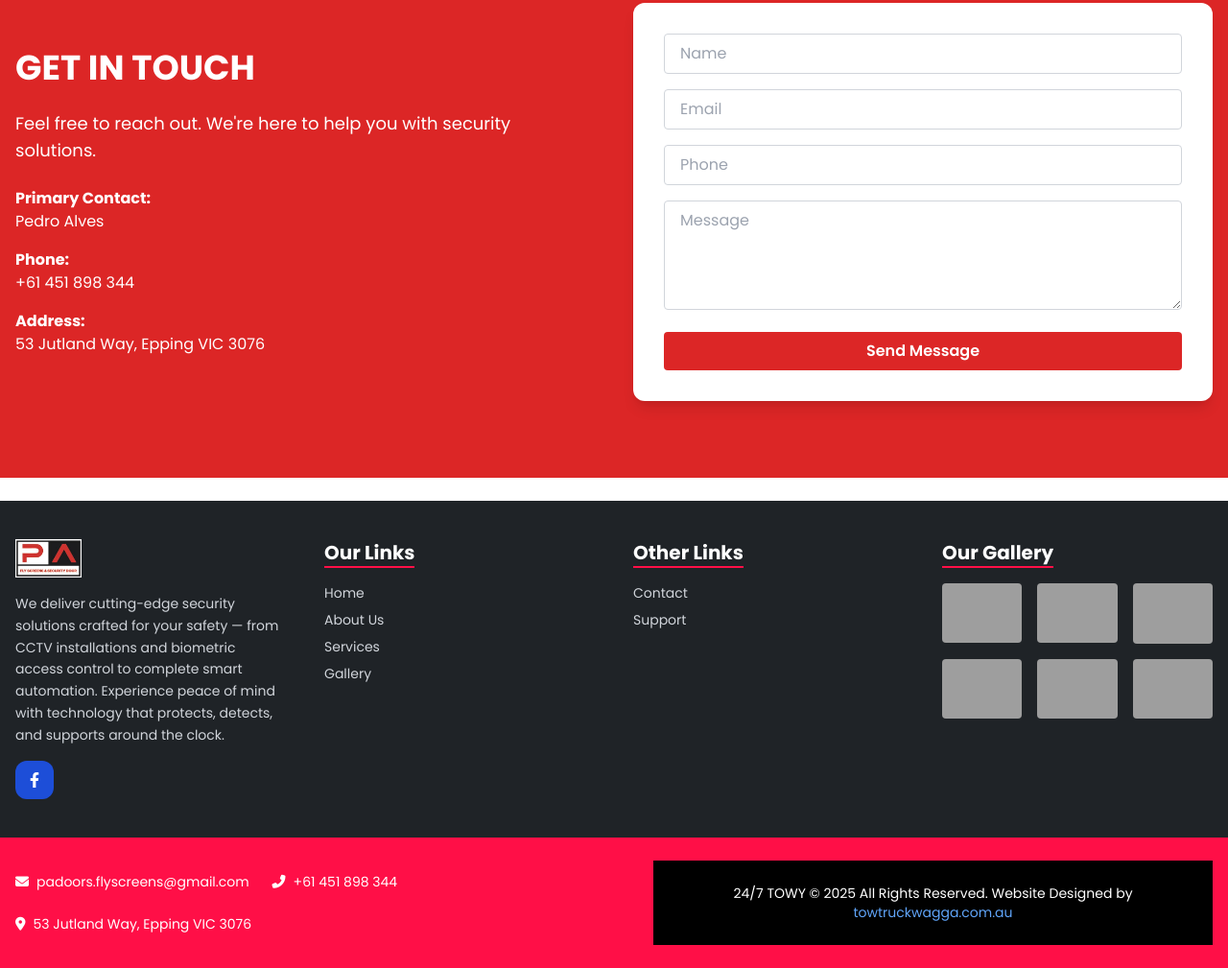
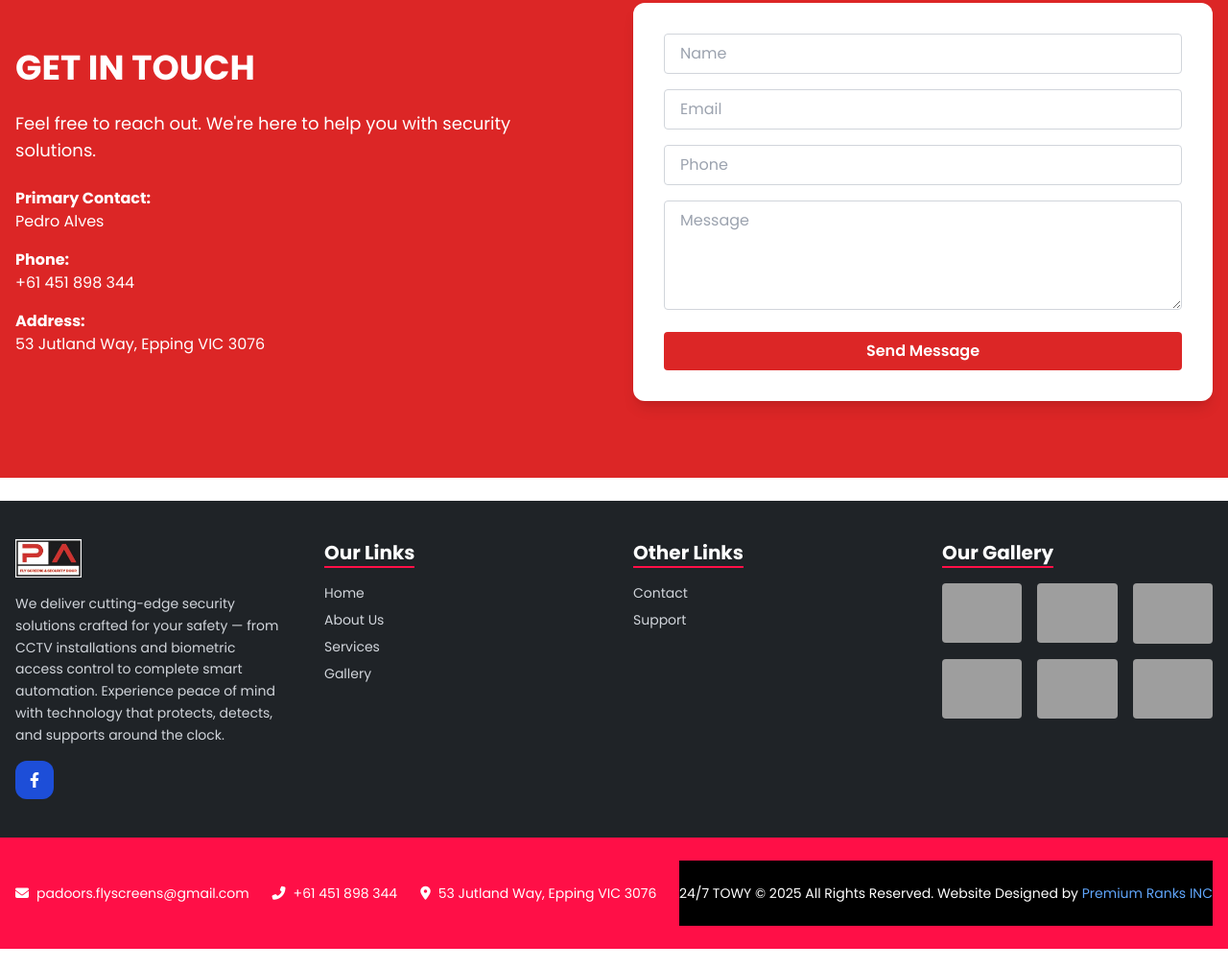
Before and after one commit to Ayush1169/evdt-project, a plain HTML site: page index.html in a window 1280 px wide. Shown: the part 4092-5101 px from the top of the page at 96% size. Drawn offline with nearby package versions, Linux system fonts and the light colour scheme; grey boxes are pictures that could not be loaded.

Commit message:
Initial commit

```diff
--- a/index.html
+++ b/index.html
@@ -920,7 +920,7 @@
     <p class="text-white text-sm">
       24/7 TOWY © 2025 All Rights Reserved. Website Designed by
       <a href="https://www.premiumranks.com/" class="text-blue-400 hover:underline inline" target="_blank">
-        towtruckwagga.com.au
+        Premium Ranks INC
       </a>
     </p>
   </div>
```
